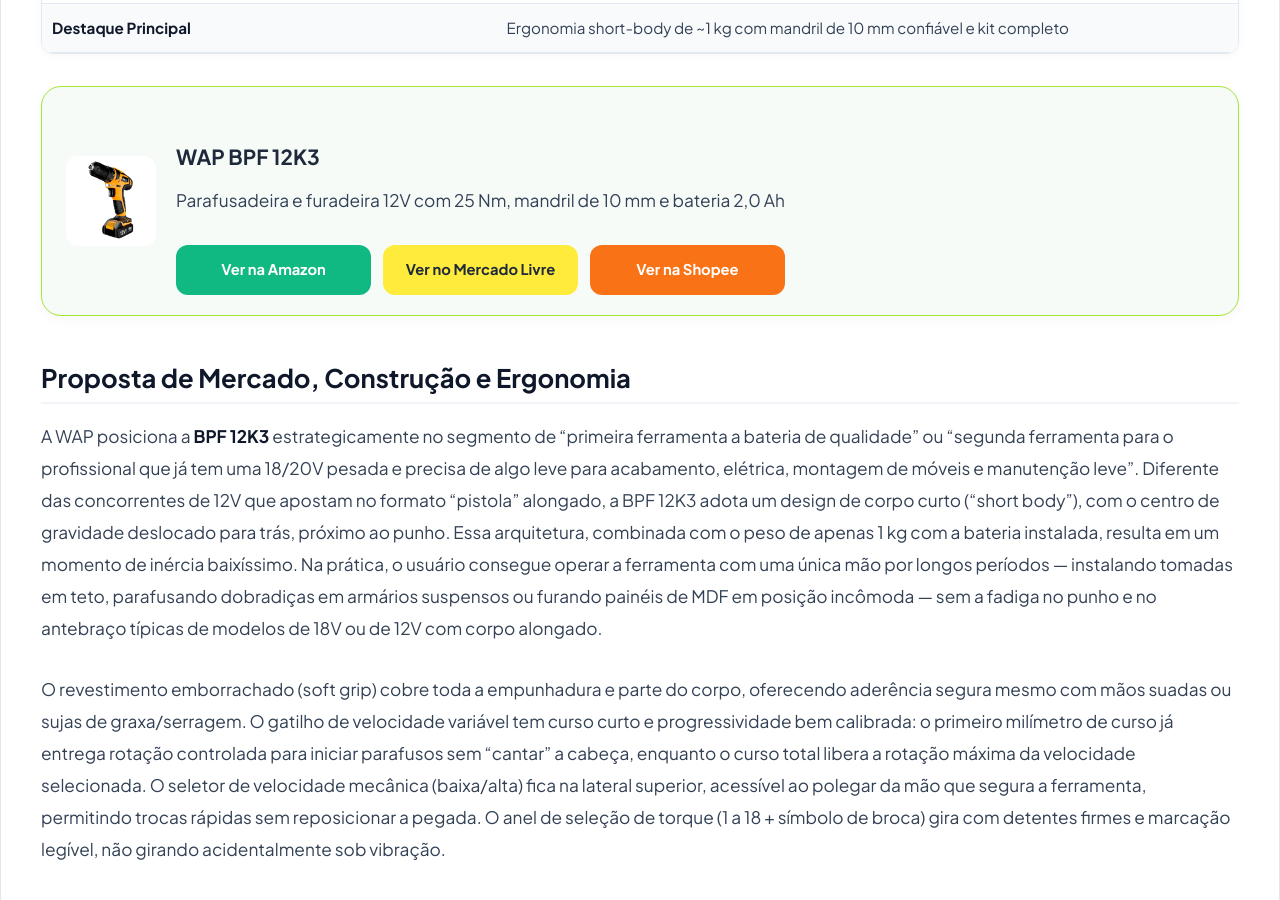
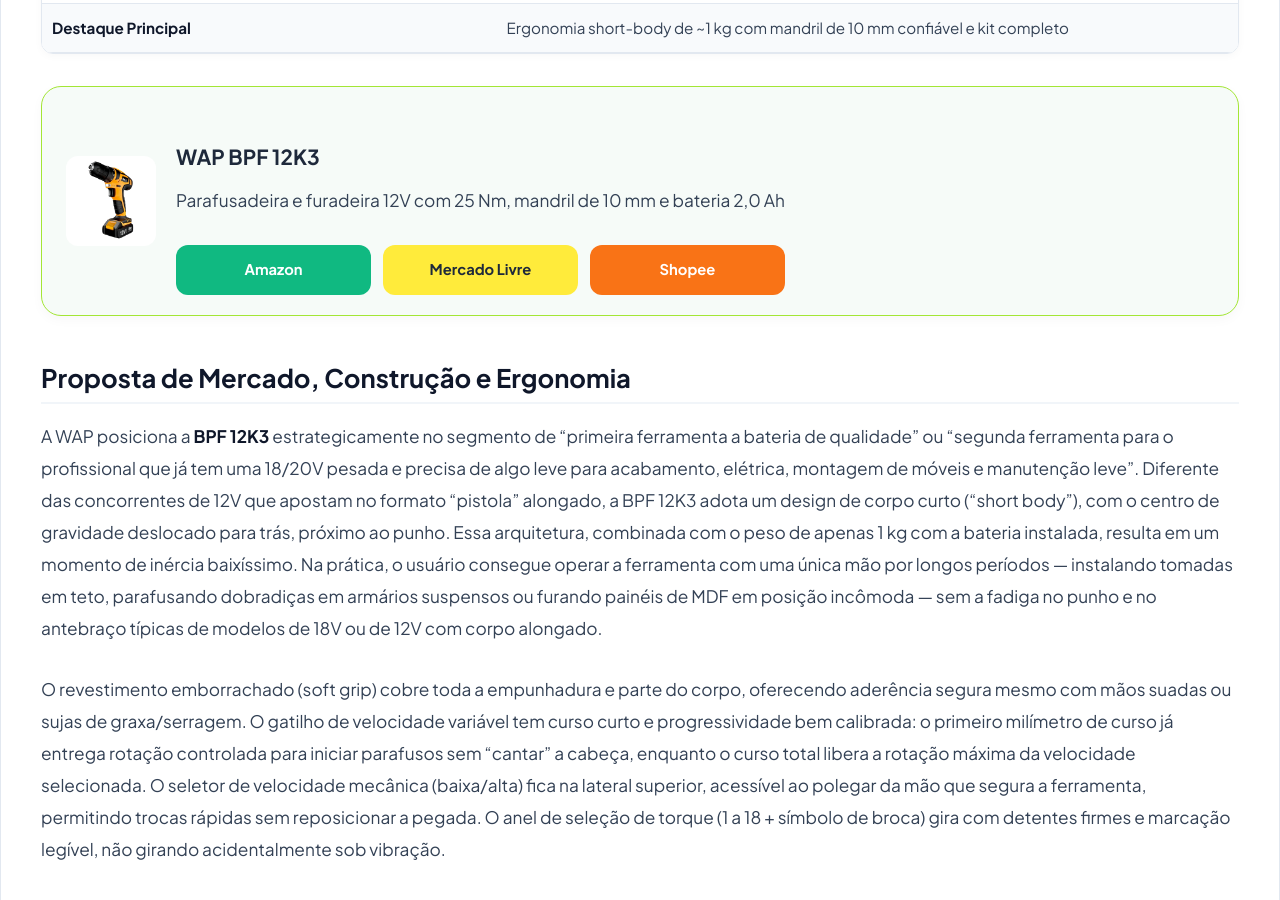
Before and after one commit to membroequipe/SiteReview, a Jekyll site: the page built from _posts/2026-10-24-wap-bpf-12k3.md, in a window 1280 px wide and 900 px high, scrolled down 3281 px. Built offline with Jekyll 4.4.1, drawn with Linux system fonts in a browser that asks for light colours; some of the changed text lies outside the part shown.

Commit message:
Update 2026-10-24-wap-bpf-12k3.md

```diff
--- a/_posts/2026-10-24-wap-bpf-12k3.md
+++ b/_posts/2026-10-24-wap-bpf-12k3.md
@@ -101,9 +101,9 @@
       <h3 class="product-card-title">WAP BPF 12K3</h3>
       <p class="product-card-subtitle">Parafusadeira e furadeira 12V com 25 Nm, mandril de 10 mm e bateria 2,0 Ah</p>
       <div class="product-card-buttons">
-        <a href="SEU_LINK_AMAZON" target="_blank" rel="nofollow sponsored" class="btn-store btn-amazon-green">Ver na Amazon</a>
-        <a href="SEU_LINK_MERCADO_LIVRE" target="_blank" rel="nofollow sponsored" class="btn-store btn-ml-yellow">Ver no Mercado Livre</a>
-        <a href="SEU_LINK_SHOPEE" target="_blank" rel="nofollow sponsored" class="btn-store btn-shopee-red">Ver na Shopee</a>
+        <a href="SEU_LINK_AMAZON" target="_blank" rel="nofollow sponsored" class="btn-store btn-amazon-green">Amazon</a>
+        <a href="SEU_LINK_MERCADO_LIVRE" target="_blank" rel="nofollow sponsored" class="btn-store btn-ml-yellow">Mercado Livre</a>
+        <a href="SEU_LINK_SHOPEE" target="_blank" rel="nofollow sponsored" class="btn-store btn-shopee-red">Shopee</a>
       </div>
     </div>
   </div>
@@ -211,9 +211,9 @@
       <h3 class="product-card-title">WAP BPF 12K3</h3>
       <p class="product-card-subtitle">Parafusadeira e furadeira 12V com 25 Nm, mandril de 10 mm e bateria 2,0 Ah</p>
       <div class="product-card-buttons">
-        <a href="SEU_LINK_AMAZON" target="_blank" rel="nofollow sponsored" class="btn-store btn-amazon-green">Ver na Amazon</a>
-        <a href="SEU_LINK_MERCADO_LIVRE" target="_blank" rel="nofollow sponsored" class="btn-store btn-ml-yellow">Ver no Mercado Livre</a>
-        <a href="SEU_LINK_SHOPEE" target="_blank" rel="nofollow sponsored" class="btn-store btn-shopee-red">Ver na Shopee</a>
+        <a href="SEU_LINK_AMAZON" target="_blank" rel="nofollow sponsored" class="btn-store btn-amazon-green">Amazon</a>
+        <a href="SEU_LINK_MERCADO_LIVRE" target="_blank" rel="nofollow sponsored" class="btn-store btn-ml-yellow">Mercado Livre</a>
+        <a href="SEU_LINK_SHOPEE" target="_blank" rel="nofollow sponsored" class="btn-store btn-shopee-red">Shopee</a>
       </div>
     </div>
   </div>
```
